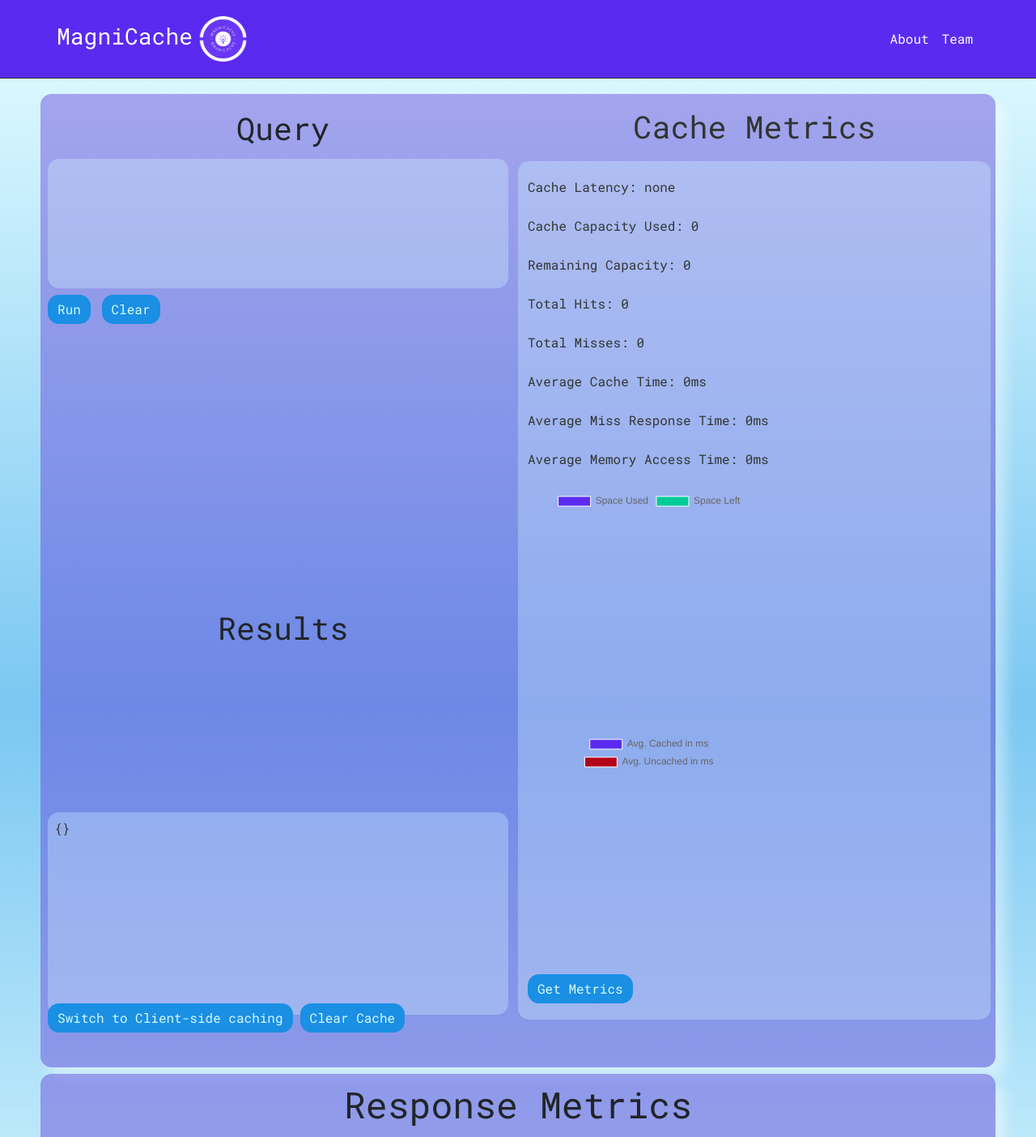
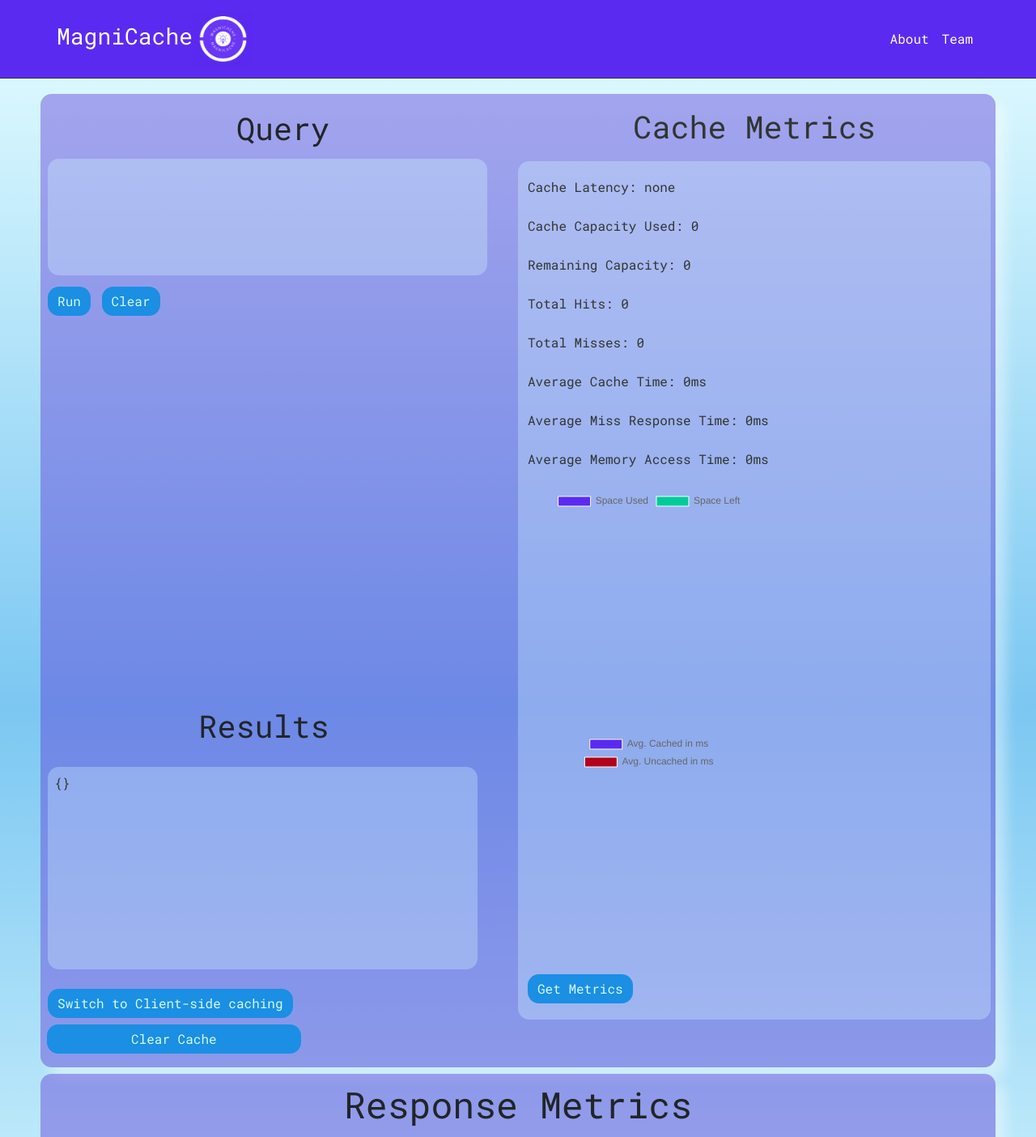
Before and after one commit to oslabs-beta/MagniCache, a React app in the folder client/: page / in a window 1280 px wide. Shown: the top 1404 px of the page at 81% size. Built offline with nearby package versions, Linux system fonts and the light colour scheme.

Commit message:
Updates for styles and formatting

```diff
--- a/client/containers/XMetrics.tsx
+++ b/client/containers/XMetrics.tsx
@@ -15,7 +15,8 @@ const XMetrics = () => {
     AvgMemAccTime: 0,
   });
 
-  const getMetrics = () => {
+
+    setTimeout(() => {
       fetch(`/graphql`, {
         method: 'POST',
         headers: {
@@ -29,7 +30,8 @@ const XMetrics = () => {
         .then((data) => {
           setMetrics(data);
         });
-  };
+
+    }, 10000);
   return (
     <>
       <div className="extra-metrics-container">
@@ -51,7 +53,6 @@ const XMetrics = () => {
               marginRight: '5px',
               border: 'none',
             }}
-            onClick={getMetrics}
           >
             Get Metrics
           </ToggleButton>
--- a/client/scss/styles.scss
+++ b/client/scss/styles.scss
@@ -122,7 +122,6 @@ body {
   }
 }
 
-
 .fields-container {
   display: flex;
   flex-direction: column;
@@ -148,13 +147,14 @@ body {
   background-color: $lightTertiaryColor;
   border-radius: $borderRad;
   font-size: 1.3vw;
-  width: 98%;
-  height: 10rem;
+  height: 9rem;
   text-align: left;
   resize: none;
   border: none;
   margin: 0;
   padding: 0.5vw;
+  position: absolute;
+  width: 52.5rem;
   #query-box {
     display: flex;
     flex-direction: column;
@@ -210,7 +210,6 @@ body {
   left: 18%;
 }
 
-
 #toggle-button-cache {
   position: absolute;
   top: 93.5%;
@@ -250,7 +249,33 @@ body {
   position: relative;
 }
 
-
+// 1378 pixels maximum
+@media (max-width: 1378px) {
+  #query-box {
+    display: column;
+    flex-direction: row;
+    position: relative;
+  }
+  .fields-container-result {
+    position: absolute;
+    width: 45%;
+    bottom: 10%;
+  }
+  .query-input {
+    width: 92%;
+  }
+  #toggle-button-cache {
+    display: flex;
+    flex-direction: column;
+    position: absolute;
+    top: 92%;
+  }
+  .query-result-title {
+    position: absolute;
+    bottom: 32%;
+    left: 16%;
+  }
+}
 
 // ALL QUERY/RESULT SELECTORS ABOVE THIS LINE
 // ALL QUERY/RESULT SELECTORS ABOVE THIS LINE
```
Lines whose indentation alone changed are shown as unchanged.
